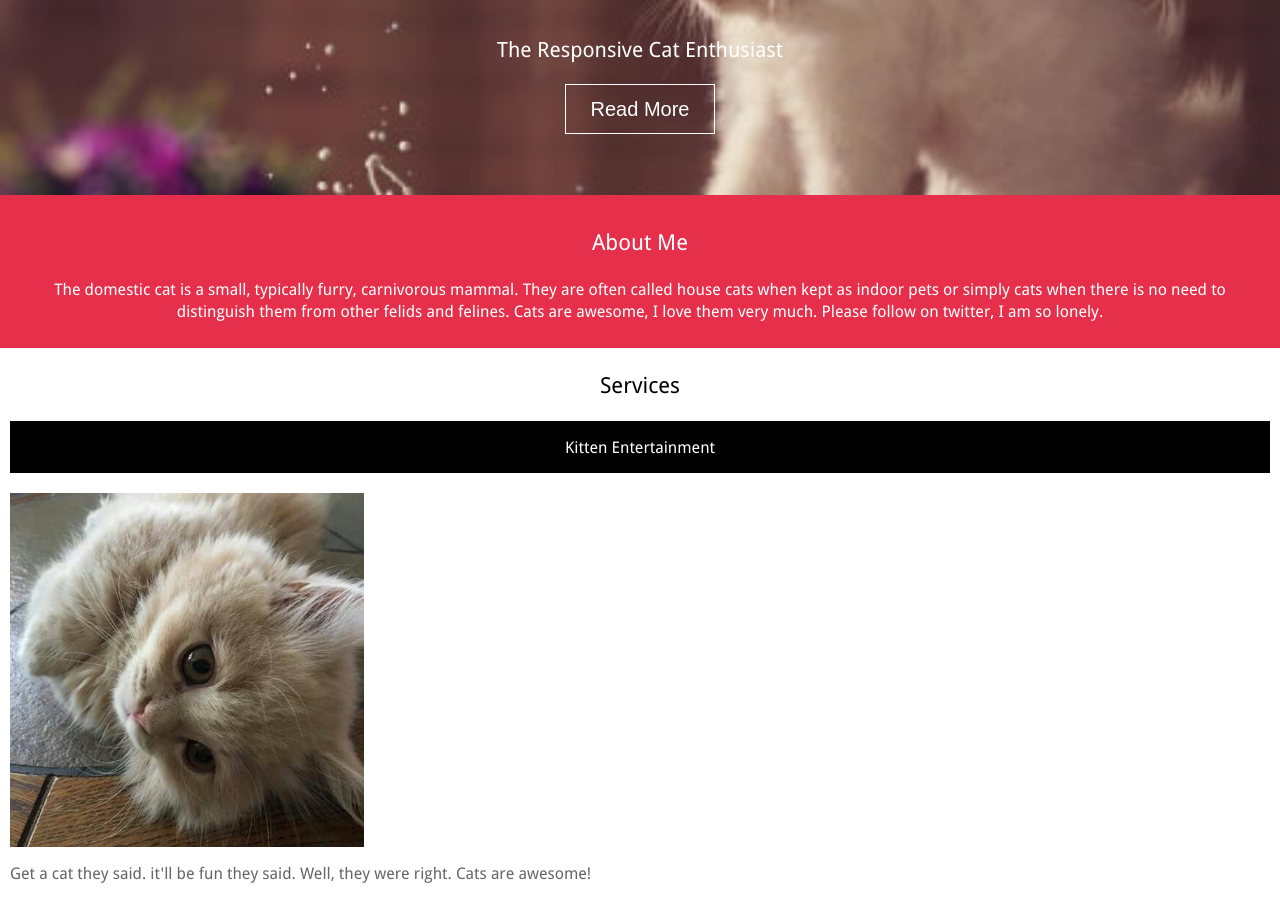
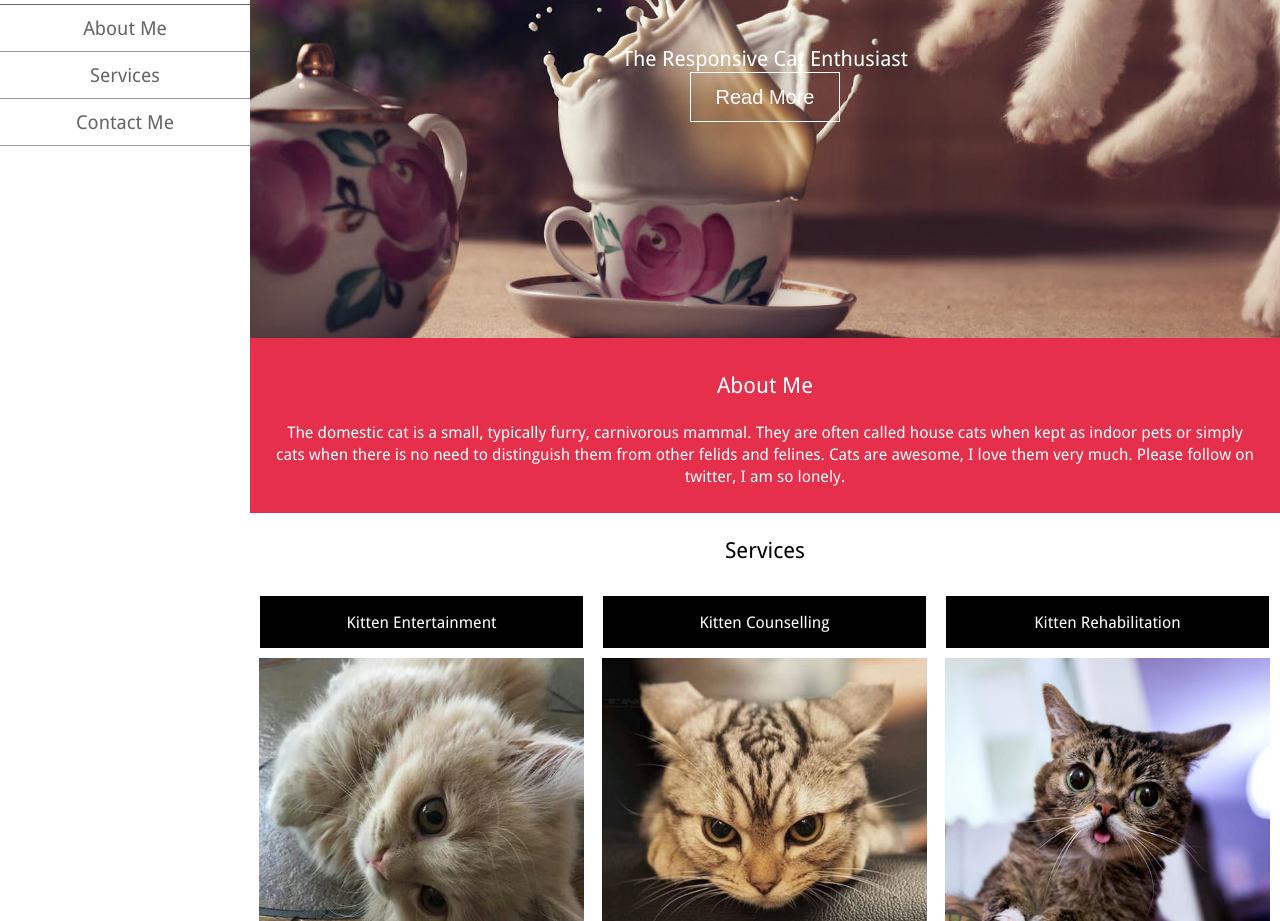
Before and after one commit to heidiswart/practice-files--Mobile-first-, a plain HTML site: page index.html in a window 1280 px wide. Shown: the part 162-1083 px from the top of the page. Drawn offline with Linux system fonts and the light colour scheme.

Commit message:
New submit
Style and Index

```diff
--- a/css/style.css
+++ b/css/style.css
@@ -55,6 +55,11 @@ body {
     color: #666;
 }
 
+div.container {
+    min-width: 360px;
+    height: auto;
+}
+
 header {
     width: auto;
     height: auto;
@@ -91,7 +96,7 @@ a.menuBtn:hover {
 
 nav {
     width: auto;
-    height: 195px; /*auto or a fixed height or a fixed height if animated */
+    height: 195px; /*auto or a fixed height if animated */
     transition: all .5s ease-out;
     overflow: hidden;
 }
@@ -131,21 +136,36 @@ section.intro {
     height: 200px;
     background-image: url(../images/banner_sml.jpg);
     background-size: cover;
+    padding: 20% 0;
 }
 
-.herotext {
+section p.herotext {
     color: #fff;
     font-size: 2.1rem;
     text-align: center;
-    padding-top: 40px;
+    /*padding-top: 40px;*/
+    margin: 0;
+    padding: 0;
 }
 
 .wrapper {
     text-align: center;
 }
 
+.btn-readmore {
+    display: block;
+    margin: 0 auto;
+    width: 150px;
+    height: 50px;
+    border: 1px solid #fff;
+    text-align: center;
+    font-size: 2.0rem;
+    color: #fff;
+    text-decoration: none;
+    background: none;
+}
 
-.btn-readmore {
+/*.btn-readmore {
     display: inline-block;
     padding: 10px;
     width: 150px;
@@ -156,7 +176,7 @@ section.intro {
     color: #fff;
     text-decoration: none;
     background: none;
-}
+}*/
 
 .btn-readmore:hover, .btn-readmore:active {
     background: #fff;
@@ -190,8 +210,11 @@ section.intro {
 }
 
 section img {
-    height: 354px;
-    margin: 10px;
+    width: 95%;
+    max-width: 480px;
+    height: auto;
+    display: block;
+    margin: 0 auto;
 }
 
 section p.text {
@@ -216,3 +239,63 @@ footer {
     font-size: 1.2rem;
     text-align: center;
 }
+
+/*Desktop Version CSS*/
+@media only screen and (min-width: 1025px) {
+    div.container {
+        margin-left: 250px;
+        max-width: 1500px;
+        box-shadow: 5px 0px 30px rgba (0,0,0,.3);
+    }
+
+    header {
+        width: 250px;
+        height: 100%;
+        position: fixed;
+        box-shadow: 5px 0px 10px rgba (0,0,0,.5);
+    }
+
+    a.logo {
+        width: 150px;
+        margin: 20px auto;
+        float:none;
+    }
+
+    a.menuBtn{
+        display: none;
+    }
+
+    nav.default{
+        height: auto;
+        overflow: auto;
+    }
+
+    nav a{
+        border-bottom:1px solid #999;
+        background: #fff;
+        padding: 10px;
+    }
+
+    section.intro {
+        height: 500px;
+        background-image: url(../images/banner_lrg.jpg);
+    }
+
+    section.services{
+        max-height: 1000px;
+        margin: 0 auto;
+    }
+
+    .column {
+        width: 33.3%;
+    }
+
+    .row {
+        display: flex;
+    }
+}
+
+/*Tablet Version CSS*/
+@media only screen and (min-width: 481px) and (max-width: 1024px) {
+
+}
--- a/index.html
+++ b/index.html
@@ -5,8 +5,6 @@
     <title>Responsive layout Example</title>
     <link rel="stylesheet" type="text/css" href="css/style.css"/>
     <meta name="viewport" content="width=device-width, initial-scale=1, maximum-scale=1">
-
-
 	<!--[if lt IE 9]>
 	  <script src="https://oss.maxcdn.com/libs/html5shiv/3.7.0/html5shiv.js"></script>
 	<![endif]-->
@@ -28,35 +26,23 @@
 			<a href="#about-me">About Me</a>
 			<a href="#services">Services</a>
 			<a href="#contact-me">Contact Me</a>
-
 		</nav>
-
-
 	</header>
 
 	<div class="container">
 		<section class="intro">
 			<p class="herotext">The Responsive Cat Enthusiast</p>
-			<div class="wrapper">
 			<button class="btn-readmore">Read More</button>
-			</div>
-
-
 		</section>
 
 		<section class="about">
 			<p class="aboutheading">About Me</p>
-
-			<p> The domestic cat is a small, typically furry, carnivorous mammal. They are often
-      called house cats when kept as indoor pets or simply cats when there is no need to distinguish
-       them from other felids and felines. Cats are awesome, I love them very much. Please follow
-       on twitter, I am so lonely.</p>
-
+			<p>The domestic cat is a small, typically furry, carnivorous mammal. They are often called house cats when kept as indoor pets or simply cats when there is no need to distinguish them from other felids and felines. Cats are awesome, I love them very much. Please follow on twitter, I am so lonely.</p>
 		</section>
 
 		<section class="services">
 			<p class="servicesheading"> Services </p>
-
+			<div class="row">
 				<div class="column">
 					<p class="subheadings"> Kitten Entertainment </p>
 
@@ -83,30 +69,18 @@
 					<img src="images/cat_3.jpg" alt="Cat3">
 
 					<p class="text"> Your cat's online owners manual, featuring articles about breed information, cat selection, training, grooming and care for cats and kittens.</p>
-
 				</div>
-
+			</div>
 		</section>
 
 		<section class="contact">
 			<p class="contactheading"> Contact Me </p>
-
 			<p> Get in touch with me if you'd like to come visit - I'd love to show you around! </p>
-
 			<p> <b>Email:</b> <a href="mailto:kittencare@rwd.co.za"> kittencare@rwd.co.za</a></p>
-
 			<p> <b>Mobile:</b> 082 123 4567</p>
-
 		</section>
 
-		<footer>
-			Copyright &copy; 2018 Cat obsessed. All Rights Reserved.
-
-		</footer>
+		<footer>Copyright &copy; 2018 Cat obsessed. All Rights Reserved.</footer>
 	</div>
-
-
-
-
 </body>
 </html>
```
Lines whose indentation alone changed are shown as unchanged.
